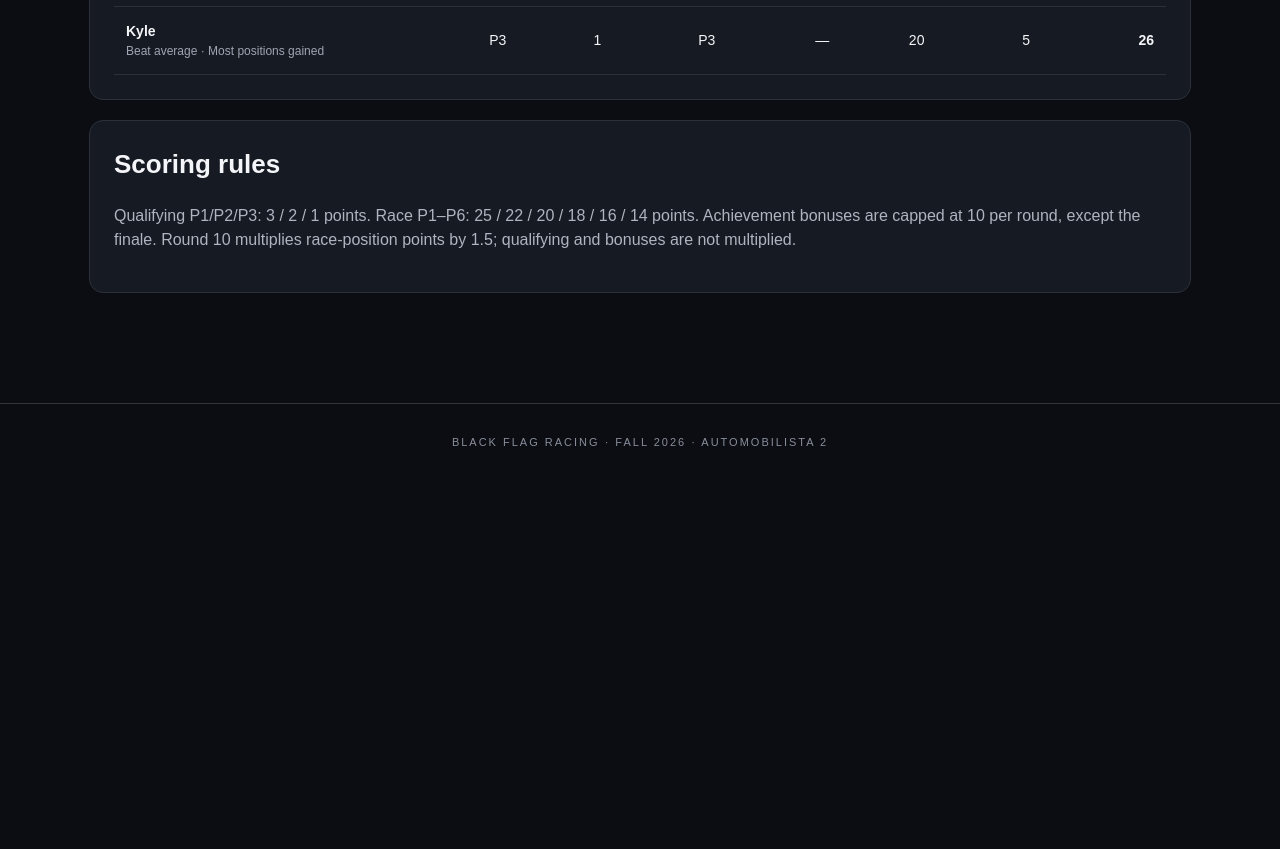
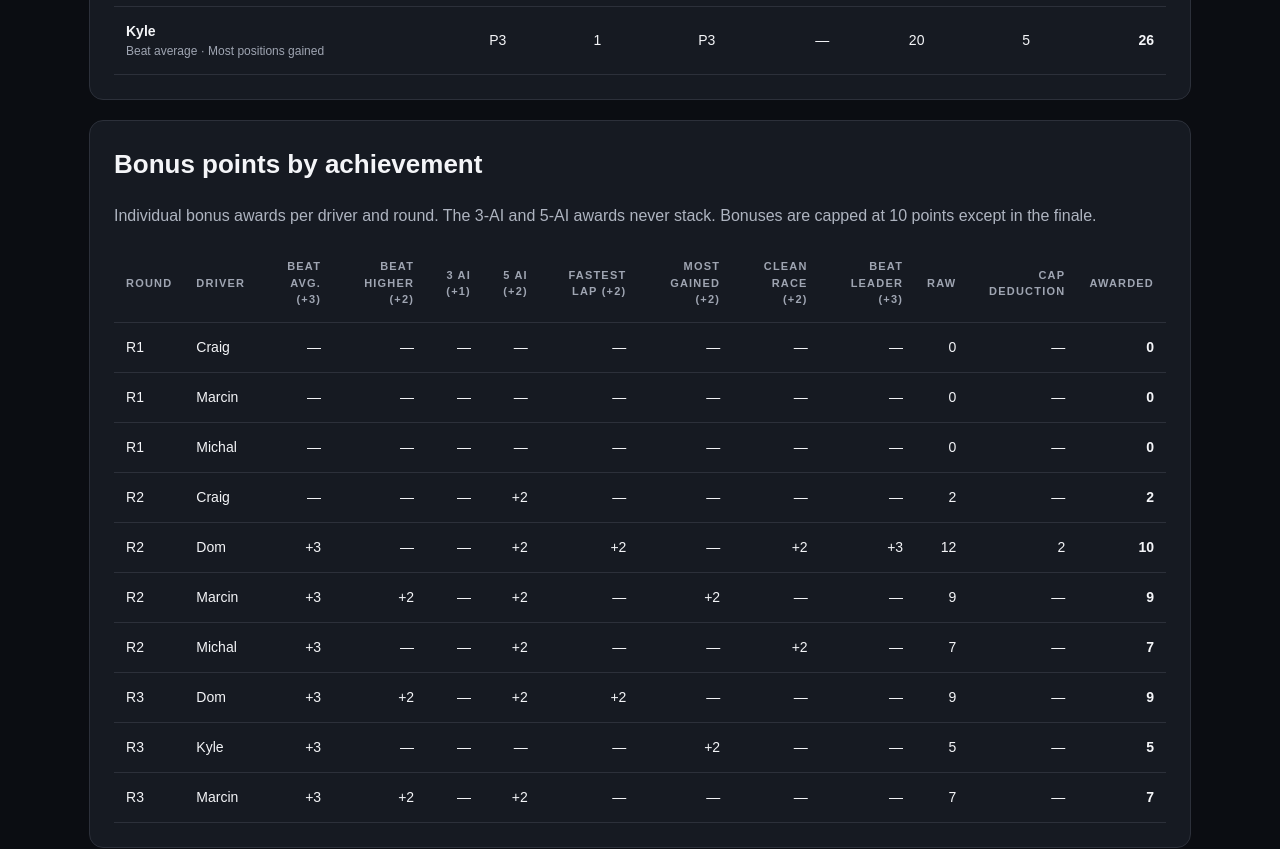
Before and after one commit to golec87/BFR-AMS2, a Next.js app: page /points in a window 1280 px wide. Shown: the part 2100-2949 px from the top of the page. Before the commit the page ends 2581 px from the top, so only its background shows below. Built offline with nearby package versions, Linux system fonts and the light colour scheme.

Commit message:
Add per-achievement bonus points breakdown

```diff
--- a/app/points/page.tsx
+++ b/app/points/page.tsx
@@ -2,11 +2,13 @@ import {data,score,standings,type Result,type BonusKey} from "../../lib/scoring"
 const bonusLabels:Record<BonusKey,string>={beatAverage:"Beat average",beatHigher:"Beat higher-rated",ahead3AI:"Ahead of 3 AI",ahead5AI:"Ahead of 5 AI",fastestLap:"Fastest lap",mostGained:"Most positions gained",cleanRace:"Clean race",beatLeader:"Beat leader"};
 const results=data.results as Result[];
 const display=(position:number|null)=>position==null?"—":`P${position}`;
+function BonusBreakdown(){const columns:[BonusKey,string,number][]=[["beatAverage","Beat avg.",3],["beatHigher","Beat higher",2],["ahead3AI","3 AI",1],["ahead5AI","5 AI",2],["fastestLap","Fastest lap",2],["mostGained","Most gained",2],["cleanRace","Clean race",2],["beatLeader","Beat leader",3]];return <section className="panel"><h2>Bonus points by achievement</h2><p>Individual bonus awards per driver and round. The 3-AI and 5-AI awards never stack. Bonuses are capped at 10 points except in the finale.</p><div className="tablewrap"><table><thead><tr><th>Round</th><th>Driver</th>{columns.map(([key,label,points])=><th className="num" key={key}>{label} (+{points})</th>)}<th className="num">Raw</th><th className="num">Cap deduction</th><th className="num">Awarded</th></tr></thead><tbody>{[...results].sort((a,b)=>a.round-b.round||a.driver.localeCompare(b.driver)).map(result=>{const pts=score(result);return <tr key={result.round+"-"+result.driver}><td>R{result.round}</td><td>{result.driver}</td>{columns.map(([key,,points])=><td className="num" key={key}>{key==="ahead3AI"&&result.bonuses.ahead5AI?"—":result.bonuses[key]?"+"+points:"—"}</td>)}<td className="num">{pts.bonusRaw}</td><td className="num">{pts.bonusRaw-pts.bonus||"—"}</td><td className="num"><strong>{pts.bonus}</strong></td></tr>})}</tbody></table></div></section>}
 export default function PointsBreakdown(){
  const table=standings();
  return <><div className="eyebrow">Official scoring detail</div><h1>Results & points breakdown</h1><p>See each driver's recorded finishing positions, qualifying points, race points, achievement bonuses and total for every completed round. Blank entries are shown as not recorded, not zero-place finishes.</p>
  <section className="panel"><h2>Championship points by round</h2><p>Best 8 of 10 round scores count toward the championship.</p><div className="tablewrap"><table><thead><tr><th>Driver</th>{data.rounds.map(r=><th className="num" key={r.round}>R{r.round}</th>)}<th className="num">Counted</th></tr></thead><tbody>{table.map(driver=><tr key={driver.driver}><td><strong>{driver.driver}</strong></td>{data.rounds.map(round=>{const entry=results.find(r=>r.driver===driver.driver&&r.round===round.round);return <td className="num" key={round.round}>{entry?score(entry).total:"—"}</td>})}<td className="num"><strong>{driver.points}</strong></td></tr>)}</tbody></table></div></section>
  {data.rounds.filter(round=>results.some(r=>r.round===round.round)).map(round=><section className="panel" key={round.round}><span className="tag">ROUND {round.round}</span><h2 style={{marginTop:12}}>{round.event}</h2><p>{round.track} · {round.date}</p><div className="tablewrap"><table><thead><tr><th>Driver</th><th className="num">Qual pos.</th><th className="num">Qual pts</th><th className="num">Race 1 pos.</th><th className="num">Race 2 pos.</th><th className="num">Race pts</th><th className="num">Bonus pts</th><th className="num">Round total</th></tr></thead><tbody>{results.filter(r=>r.round===round.round).sort((a,b)=>score(b).total-score(a).total).map(result=>{const pts=score(result);const earned=(Object.entries(result.bonuses) as [BonusKey,boolean][]).filter(([,active])=>active).map(([key])=>bonusLabels[key]);return <tr key={result.driver}><td><strong>{result.driver}</strong>{earned.length>0&&<div className="muted" style={{fontSize:12,maxWidth:260}}>{earned.join(" · ")}{pts.bonusRaw>pts.bonus&&` (bonus capped at ${pts.bonus})`}</div>}</td><td className="num">{display(result.qualifying)}</td><td className="num">{pts.qual}</td><td className="num">{display(result.race1)}</td><td className="num">{display(result.race2)}</td><td className="num">{pts.race}</td><td className="num">{pts.bonus}</td><td className="num"><strong>{pts.total}</strong></td></tr>})}</tbody></table></div></section>)}
+ <BonusBreakdown/>
  <section className="panel"><h2>Scoring rules</h2><p>Qualifying P1/P2/P3: 3 / 2 / 1 points. Race P1–P6: 25 / 22 / 20 / 18 / 16 / 14 points. Achievement bonuses are capped at 10 per round, except the finale. Round 10 multiplies race-position points by 1.5; qualifying and bonuses are not multiplied.</p></section>
  </>;
 }
```
